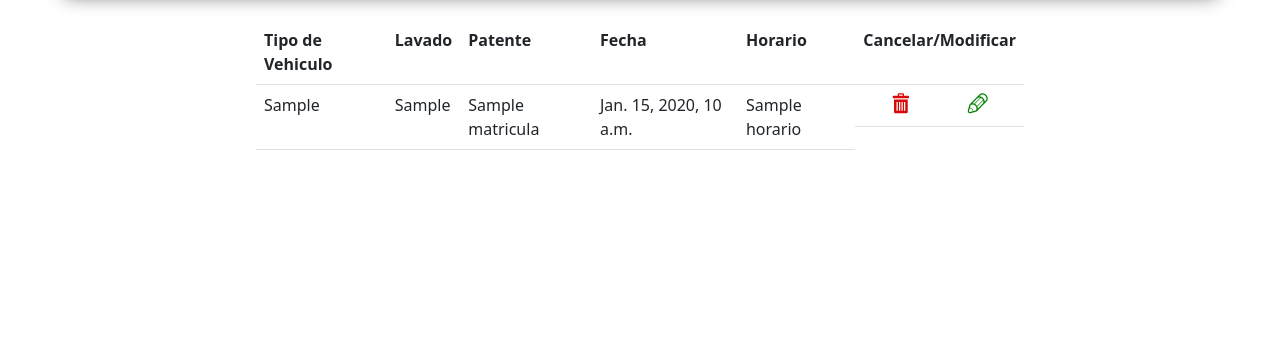
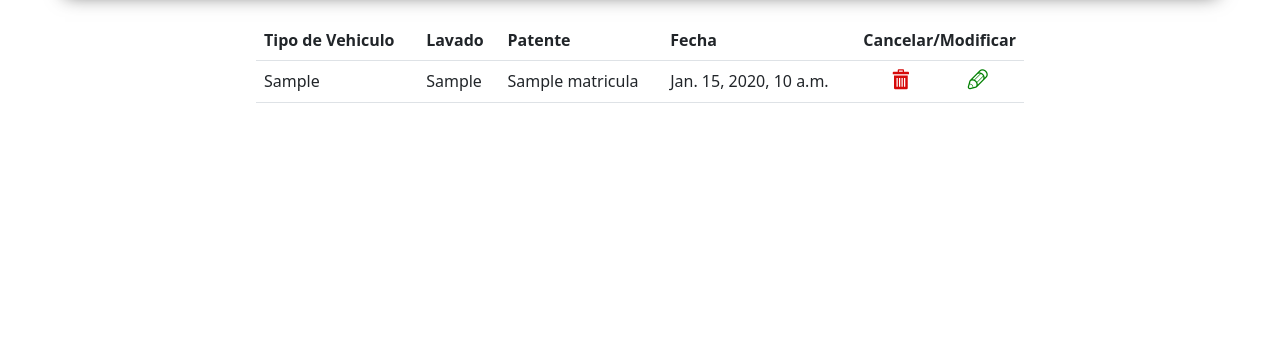
Before and after one commit to NahuelVazquez/brillototal, a Django app: template apps/users/templates/users/misturnos.html in a window 1280 px wide. Shown: the part 71-420 px from the top of the page. Run offline with Django 3.2, Linux system fonts and the light colour scheme; the template is opened without the code that fills it: most values are stand-ins (such as "Sample title", 1, 10 or a date in 2020); parts of the project's set-up code (start-up, migrations or seed data) failed here and were passed over; some web fonts are replaced.

```diff
--- a/apps/users/templates/users/misturnos.html
+++ b/apps/users/templates/users/misturnos.html
@@ -46,7 +46,6 @@
                     <th>Lavado</th>
                     <th>Patente</th>
                     <th>Fecha</th>
-                    <th>Horario</th>
                     <th class="botones-turno">Cancelar/Modificar</th>
                 </tr>
                 {% for turno in turnos %}
@@ -55,7 +54,6 @@
                     <td>{{ turno.lavado.tipo_lavado }}</td>
                     <td>{{ turno.vehiculo.matricula }}</td>
                     <td>{{ turno.fecha }}</td>
-                    <td>{{ turno.horario }}</td>
                     <td id="opciones-turno">
                         <button class="cancel-edit" type="submit"><span class="icon-bin"></span></button>
                         <a href="{% url 'modificarturno' id=turno.id %}"><button class="cancel-edit"><span class="icon-pen"></span></button></a>
```
Also changed, not shown: apps/users/views.py (+7 -20 lines).
